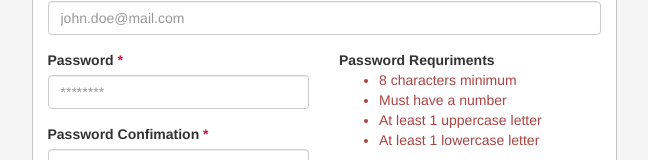
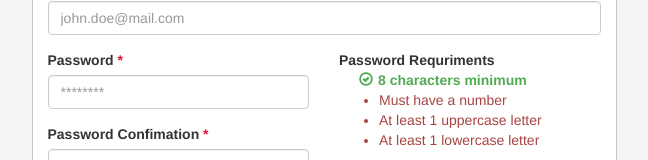
Before and after one commit to mjorquera/udacity-nanodegree-project1, a plain HTML site: page signup.html in a window 1280 px wide. Shown: the part 276-436 px from the top of the page, without its empty margins (316-964 px from the left). Drawn offline with Linux system fonts and the light colour scheme.

Commit message:
style: pass success

```diff
--- a/sass/main.scss
+++ b/sass/main.scss
@@ -54,3 +54,23 @@ body {
     content: " *";
     color: crimson;
 }
+
+.pass-success{
+    color: #50AB51;
+    list-style: none;
+    left: -15px;
+    position: relative;
+    font-weight: bold;
+}
+
+.pass-success:before{
+    position: relative;
+    top: 1px;
+    display: inline-block;
+    font-style: normal;
+    font-weight: normal;
+    line-height: 1;
+    font-family: "Glyphicons Halflings";
+    content: "\e089";
+    left: -5px;
+}
--- a/signup.html
+++ b/signup.html
@@ -73,7 +73,7 @@
                     <div class="col-sm-6">
                         <span><strong>Password Requriments</strong></span>
                         <ul class="text-danger">
-                            <li>8 characters minimum</li>
+                            <li class="pass-success">8 characters minimum</li>
                             <li>Must have a number</li>
                             <li>At least 1 uppercase letter</li>
                             <li>At least 1 lowercase letter</li>
```
Also changed, not shown: css/main.css, css/main.min.css.
